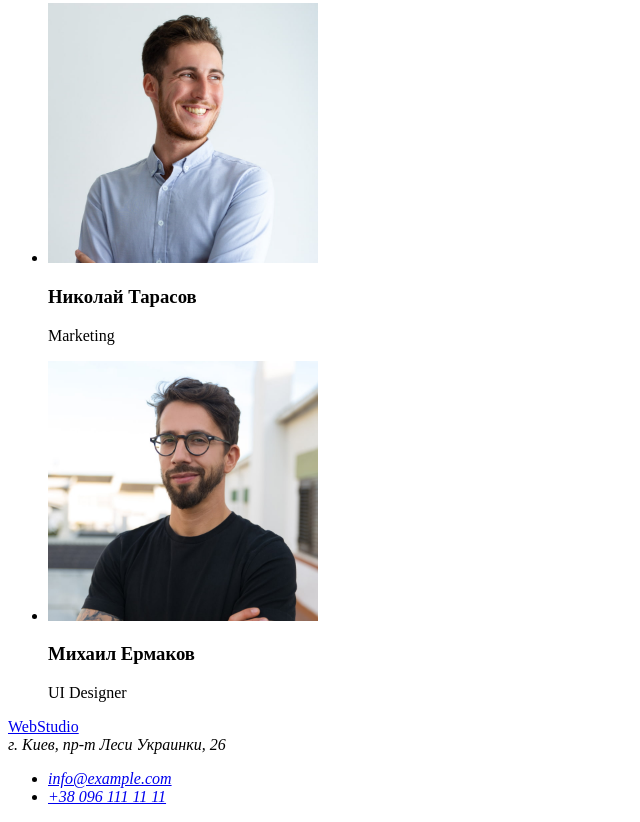
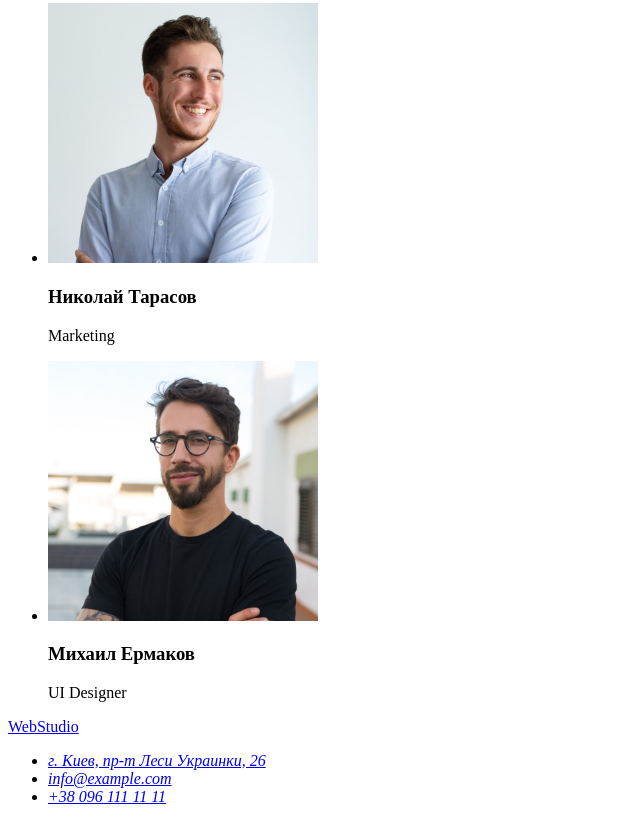
Before and after one commit to marynaost/goit-markup-hw-01, a plain HTML site: page index.html in a window 1280 px wide. Shown: the part 2333-3155 px from the top of the page, without its empty margins (0-640 px from the left). Drawn offline with Linux system fonts and the light colour scheme.

Commit message:
добавила ссилку на адресу

```diff
--- a/index.html
+++ b/index.html
@@ -91,8 +91,8 @@
     <footer>
         <a href="#">WebStudio</a>
         <address>
-            г. Киев, пр-т Леси Украинки, 26
            <ul>
+               <li><a href="https://goo.gl/maps/4dCBF8JhgYZg9NQ79" target="_blank">г. Киев, пр-т Леси Украинки, 26</a></li>
                <li><a href="mailto:info@example.com">info@example.com</a></li>
                <li><a href="tel:+380961111111">+38 096 111 11 11</a></li>
            </ul>
```
